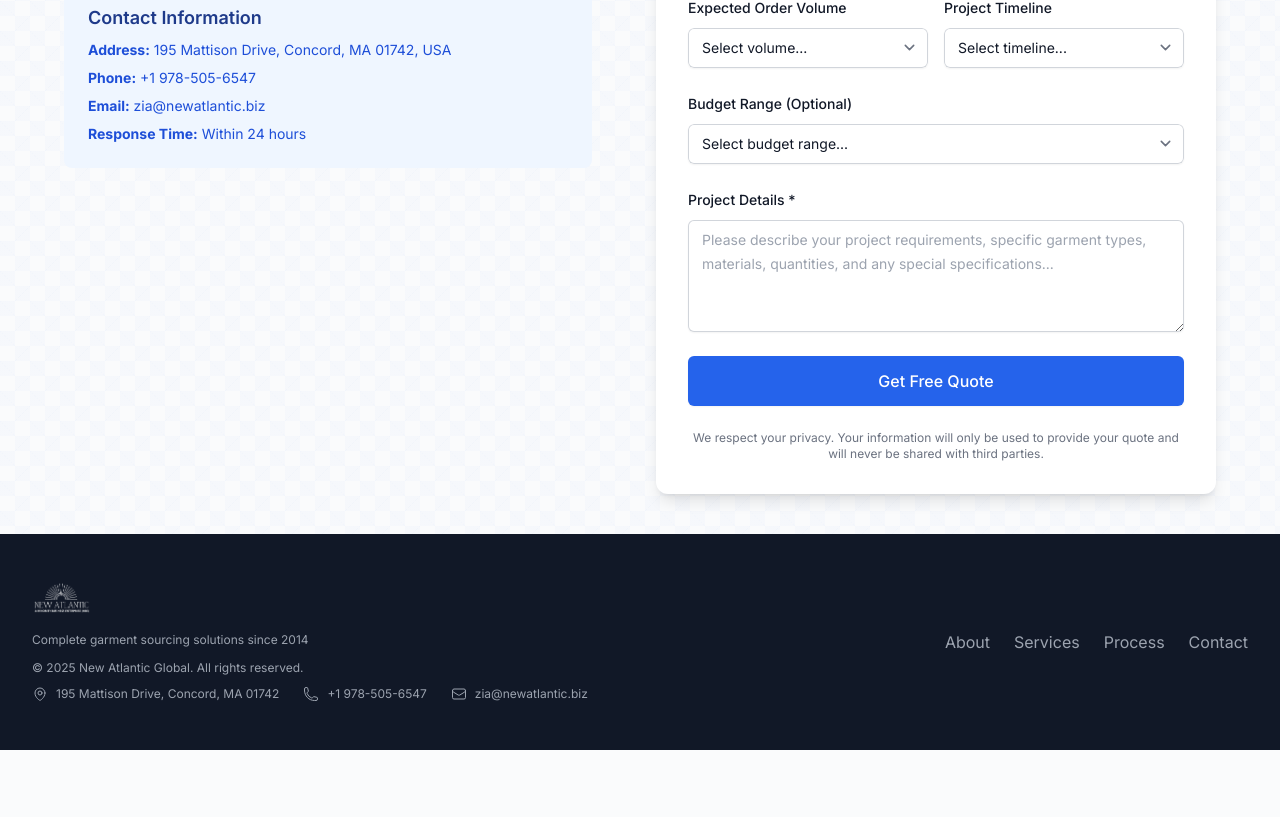
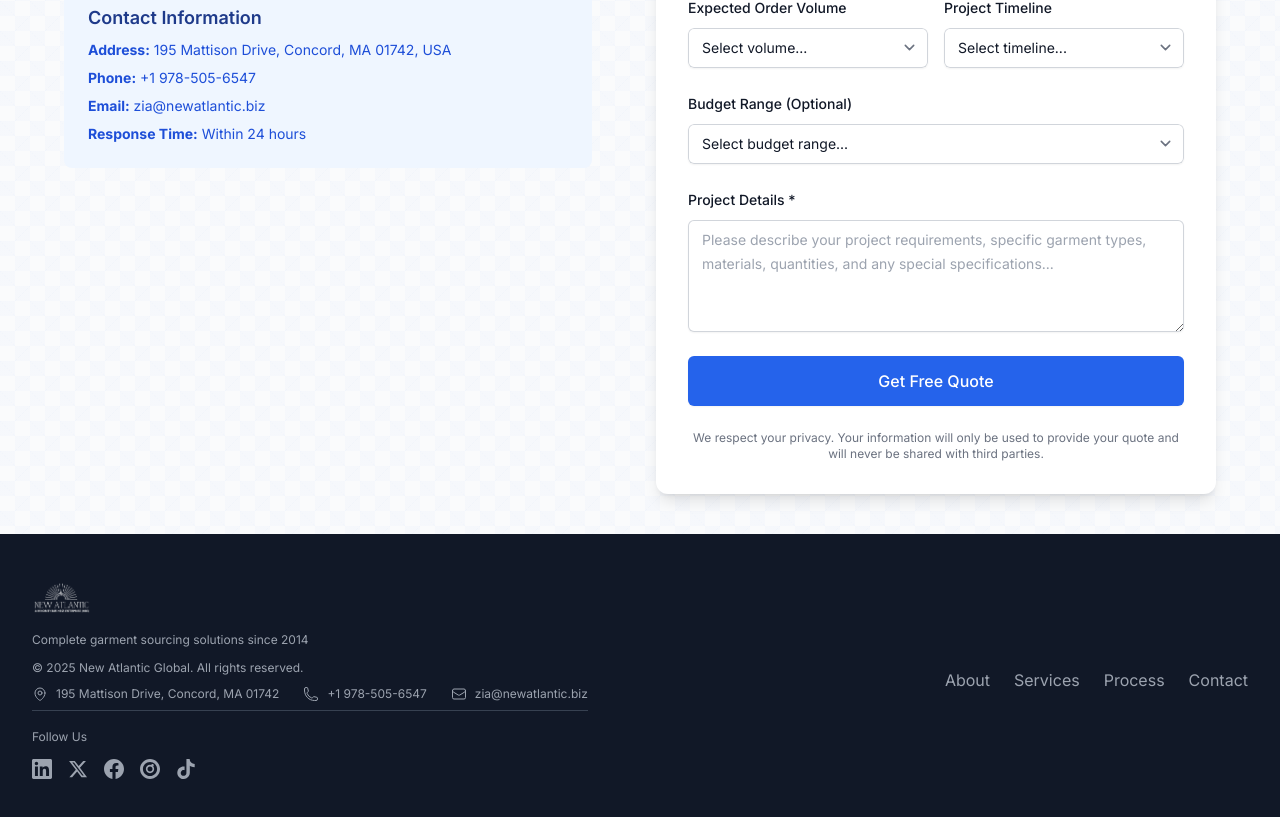
Before and after one commit to zalam003/project-new-atlantic-website, a Next.js app: page / in a window 1280 px wide. Shown: the part 6510-7327 px from the top of the page. Before the commit the page ends 7260 px from the top, so only its background shows below. Built offline with nearby package versions, Linux system fonts and the light colour scheme.

Commit message:
add social media icons

```diff
--- a/components/Footer.tsx
+++ b/components/Footer.tsx
@@ -74,6 +74,72 @@ export default function Footer() {
                 <span>zia@newatlantic.biz</span>
               </a>
             </div>
+
+            {/* Social Media Links */}
+            <div className="mt-4 pt-4 border-t border-gray-700">
+              <p className="text-xs leading-5 text-gray-400 mb-3">Follow Us</p>
+              <div className="flex space-x-4">
+                <a
+                  href="https://linkedin.com/company/newatlantic"
+                  target="_blank"
+                  rel="noopener noreferrer"
+                  className="text-gray-400 hover:text-white transition-colors duration-200"
+                  aria-label="LinkedIn"
+                >
+                  <svg className="h-5 w-5" fill="currentColor" viewBox="0 0 24 24">
+                    <path d="M20.447 20.452h-3.554v-5.569c0-1.328-.027-3.037-1.852-3.037-1.853 0-2.136 1.445-2.136 2.939v5.667H9.351V9h3.414v1.561h.046c.477-.9 1.637-1.85 3.37-1.85 3.601 0 4.267 2.37 4.267 5.455v6.286zM5.337 7.433c-1.144 0-2.063-.926-2.063-2.065 0-1.138.92-2.063 2.063-2.063 1.14 0 2.064.925 2.064 2.063 0 1.139-.925 2.065-2.064 2.065zm1.782 13.019H3.555V9h3.564v11.452zM22.225 0H1.771C.792 0 0 .774 0 1.729v20.542C0 23.227.792 24 1.771 24h20.451C23.2 24 24 23.227 24 22.271V1.729C24 .774 23.2 0 22.222 0h.003z"/>
+                  </svg>
+                </a>
+
+                <a
+                  href="https://twitter.com/newatlantic"
+                  target="_blank"
+                  rel="noopener noreferrer"
+                  className="text-gray-400 hover:text-white transition-colors duration-200"
+                  aria-label="X (Twitter)"
+                >
+                  <svg className="h-5 w-5" fill="currentColor" viewBox="0 0 24 24">
+                    <path d="M18.244 2.25h3.308l-7.227 8.26 8.502 11.24H16.17l-5.214-6.817L4.99 21.75H1.68l7.73-8.835L1.254 2.25H8.08l4.713 6.231zm-1.161 17.52h1.833L7.084 4.126H5.117z"/>
+                  </svg>
+                </a>
+
+                <a
+                  href="https://facebook.com/newatlantic"
+                  target="_blank"
+                  rel="noopener noreferrer"
+                  className="text-gray-400 hover:text-white transition-colors duration-200"
+                  aria-label="Facebook"
+                >
+                  <svg className="h-5 w-5" fill="currentColor" viewBox="0 0 24 24">
+                    <path d="M24 12.073c0-6.627-5.373-12-12-12s-12 5.373-12 12c0 5.99 4.388 10.954 10.125 11.854v-8.385H7.078v-3.47h3.047V9.43c0-3.007 1.792-4.669 4.533-4.669 1.312 0 2.686.235 2.686.235v2.953H15.83c-1.491 0-1.956.925-1.956 1.874v2.25h3.328l-.532 3.47h-2.796v8.385C19.612 23.027 24 18.062 24 12.073z"/>
+                  </svg>
+                </a>
+
+                <a
+                  href="https://instagram.com/newatlantic"
+                  target="_blank"
+                  rel="noopener noreferrer"
+                  className="text-gray-400 hover:text-white transition-colors duration-200"
+                  aria-label="Instagram"
+                >
+                  <svg className="h-5 w-5" fill="currentColor" viewBox="0 0 24 24">
+                    <path d="M12.017 24c-6.624 0-12-5.376-12-12s5.376-12 12-12 12 5.376 12 12-5.376 12-12 12zm0-20.5c-4.687 0-8.5 3.813-8.5 8.5s3.813 8.5 8.5 8.5 8.5-3.813 8.5-8.5-3.813-8.5-8.5-8.5zm0 13.5c-2.761 0-5-2.239-5-5s2.239-5 5-5 5 2.239 5 5-2.239 5-5 5zm0-8c-1.657 0-3 1.343-3 3s1.343 3 3 3 3-1.343 3-3-1.343-3-3-3zm4.5-1.5c0 .828-.672 1.5-1.5 1.5s-1.5-.672-1.5-1.5.672-1.5 1.5-1.5 1.5.672 1.5 1.5z"/>
+                  </svg>
+                </a>
+
+                <a
+                  href="https://tiktok.com/@newatlantic"
+                  target="_blank"
+                  rel="noopener noreferrer"
+                  className="text-gray-400 hover:text-white transition-colors duration-200"
+                  aria-label="TikTok"
+                >
+                  <svg className="h-5 w-5" fill="currentColor" viewBox="0 0 24 24">
+                    <path d="M12.525.02c1.31-.02 2.61-.01 3.91-.02.08 1.53.63 3.09 1.75 4.17 1.12 1.11 2.7 1.62 4.24 1.79v4.03c-1.44-.05-2.89-.35-4.2-.97-.57-.26-1.1-.59-1.62-.93-.01 2.92.01 5.84-.02 8.75-.08 1.4-.54 2.79-1.35 3.94-1.31 1.92-3.58 3.17-5.91 3.21-1.43.08-2.86-.31-4.08-1.03-2.02-1.19-3.44-3.37-3.65-5.71-.02-.5-.03-1-.01-1.49.18-1.9 1.12-3.72 2.58-4.96 1.66-1.44 3.98-2.13 6.15-1.72.02 1.48-.04 2.96-.04 4.44-.99-.32-2.15-.23-3.02.37-.63.41-1.11 1.04-1.36 1.75-.21.51-.15 1.07-.14 1.61.24 1.64 1.82 3.02 3.5 2.87 1.12-.01 2.19-.66 2.77-1.61.19-.33.4-.67.41-1.06.1-1.79.06-3.57.07-5.36.01-4.03-.01-8.05.02-12.07z"/>
+                  </svg>
+                </a>
+              </div>
+            </div>
           </div>
         </div>
       </div>
```
